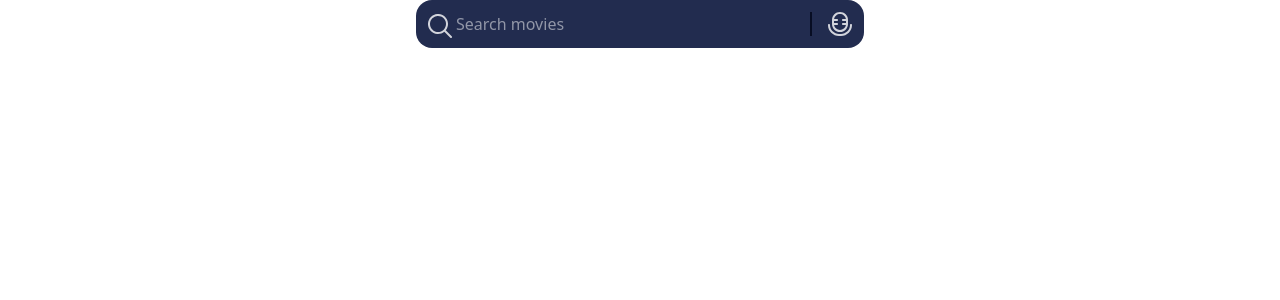
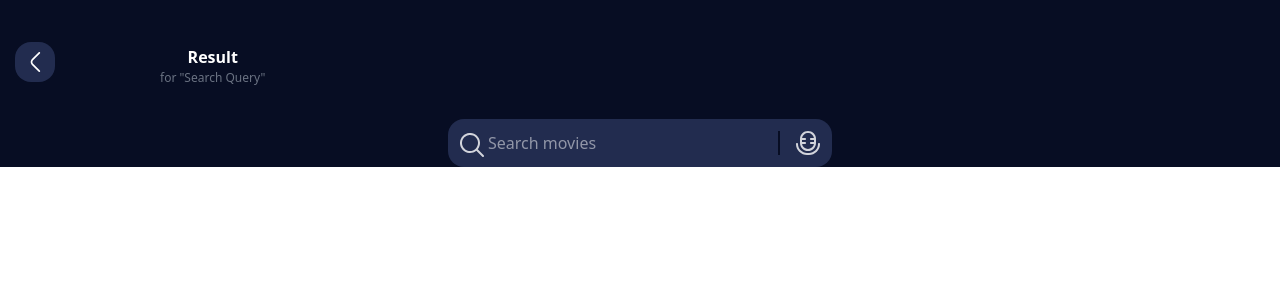
Before and after one commit to masi-ah/IAMDb, a React (Vite) app: page /list in a window 1280 px wide. Shown: the top 300 px of the page. Built offline with nearby package versions, Linux system fonts and the light colour scheme.

Commit message:
feat: add header to List

```diff
--- a/src/components/GenreButtons.jsx
+++ b/src/components/GenreButtons.jsx
@@ -1,6 +1,6 @@
 import GenreButton from "./GenreButton";
 import { useState } from 'react';
-import { useNavigate } from "react-router-dom";
+import { useNavigate, useSearchParams } from "react-router-dom";
 import InfiniteScroll from "react-infinite-scroll-component";
 
 const allGenre = [
@@ -14,12 +14,14 @@ const loadsteps = [4,4,4,5,3];
 const GenreButtons = () => {
   const [visibleCount, setVisibleCount] = useState(loadsteps[0]);
   const [loadstepIndex, setLoadStepIndex] = useState(1);
-  const [selectedGenre, setSelectedGenre] = useState(null);
+  // const [selectedGenre, setSelectedGenre] = useState(null);
   const [loading, setLoading] = useState(false);
+
   const navigate = useNavigate();
+  const [searchParams] = useSearchParams();
+  const genreFromUrl =searchParams.get("genre") || null;
 
   const handleClick = (genre) => {
-    setSelectedGenre(genre);
     navigate(`/list?genre=${encodeURIComponent(genre)}`);
   };
 
@@ -34,16 +36,8 @@ const GenreButtons = () => {
       ? loadsteps[loadstepIndex]
       : loadsteps[loadsteps.length - 1];
 
-    setVisibleCount((prev) => {
-      const newCount= Math.min(prev + nextLoadStep, allGenre.length);
-      return newCount;
-    });
-
-    setLoadStepIndex((prev) => {
-      if (prev< loadsteps.length) return prev + 1;
-      return prev;
-    });
-
+    setVisibleCount((prev) => Math.min(prev + nextLoadStep, allGenre.length));
+    setLoadStepIndex((prev) => (prev< loadsteps.length ? prev + 1 : prev));
     setLoading(false);
     }, 800);
     };
@@ -67,7 +61,7 @@ const GenreButtons = () => {
             <GenreButton
             key={genre}
             genre={genre}
-            isActive={selectedGenre === genre}
+            isActive={genre === genreFromUrl}
             onClick={() => handleClick(genre)}
             />
           ))}
--- a/src/components/SearchBar.jsx
+++ b/src/components/SearchBar.jsx
@@ -24,7 +24,7 @@ const SearchBar = ({ initialValue = "", onSearch }) => {
   };
 
   return (
-    <form onSubmit={handleSubmit} className="w-full max-w-xs sm:max-w-md mx-auto relative">
+    <form onSubmit={handleSubmit} className="w-full max-w-sm mx-auto relative">
       <input
         type="text"
         className="w-full bg-[#222C4F] text-white h-[48px] rounded-[16px] pl-10 outline-none"
--- a/src/pages/List.jsx
+++ b/src/pages/List.jsx
@@ -3,6 +3,7 @@ import { useSearchParams, useNavigate } from "react-router-dom";
 import toast from "react-hot-toast";
 import SearchBar from "../components/SearchBar";
 import MovieItem from "../components/MovieItem";
+import flashback from "../assets/icons/flashback.svg";
 
 const List = () => {
   const [searchParams] = useSearchParams();
@@ -14,8 +15,9 @@ const List = () => {
   const [error, setError] = useState(null);
 
   useEffect(() => {
-    console.log("query from, URL:", query)
-    console.log("genre from, URL:", genre)
+   console.log("useEffect triggered");
+   console.log("query:", query);
+    console.log("genre:", genre);
 
    setMovies([]);
    setError(null);
@@ -33,11 +35,12 @@ const List = () => {
           params.push(`genres=${encodeURIComponent(genre)}`);
         }
 
-        if (query) {
+        else if (query) {
           params.push(`q=${encodeURIComponent(query)}`);
         }
 
         url += params.join('&');
+        console.log("fetching URL:", url);
 
         const res = await fetch(url);
 
@@ -56,7 +59,7 @@ const List = () => {
 
       } catch (err) {
         setError(err.message);
-        toast.error(`Error:${err.message}`);
+        toast.error(`Error: ${err.message}`);
       } finally {
         setLoading(false);
       }
@@ -70,8 +73,22 @@ const List = () => {
   };
 
   return (
-    <div className="mb-[32px]">
-      <SearchBar initialQuery={query} onSearch={handleSearch} />
+    <div className="list-container bg-[#070D23]">
+      <div className="header relative top-[10px] mb-[10px] flex items-center">
+        <button
+        onClick={() => navigate("/")}
+        className="p-[15px] pt-[32px]"
+        >
+          <img src={flashback} alt=" go back" />
+        </button>
+        <div className=" flex flex-col items-center mx-auto mt-[25px] ml-[90px]">
+        <span className="text-white text-center font-bold  ">Result</span>
+        <span className="text-gray-500 text-[12px] font-light text-center">for "Search Query"</span>
+        </div>
+      </div>
+      <div className="mt-[32px]">
+        <SearchBar initialQuery={query} onSearch={handleSearch} />
+      </div>
       {loading ? (
         <div> loading movies...</div>
       ) : error ? (
```
Also changed, not shown: src/assets/icons/flashback.svg (added).
